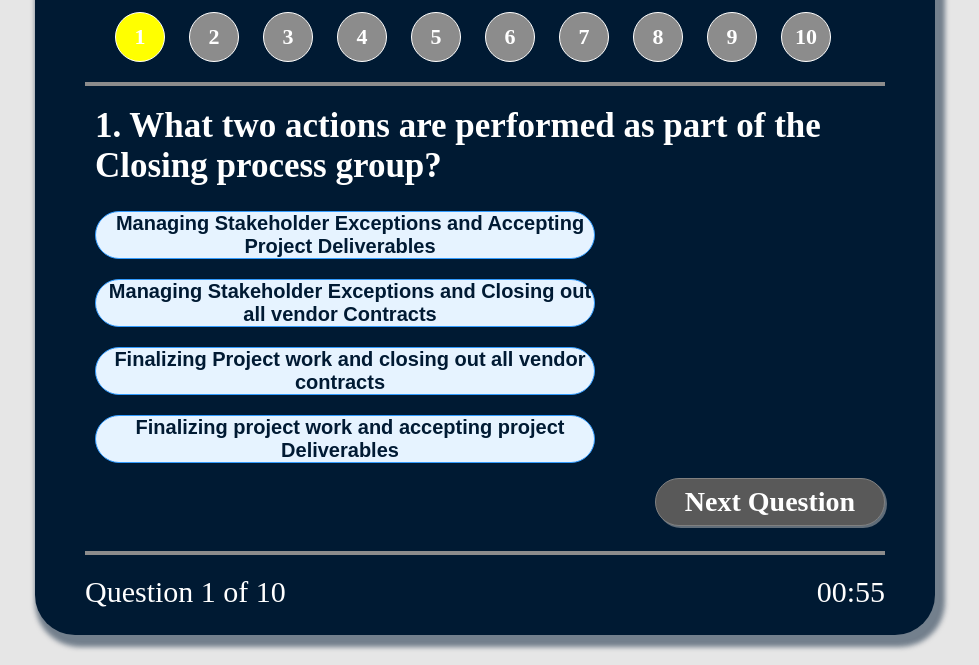
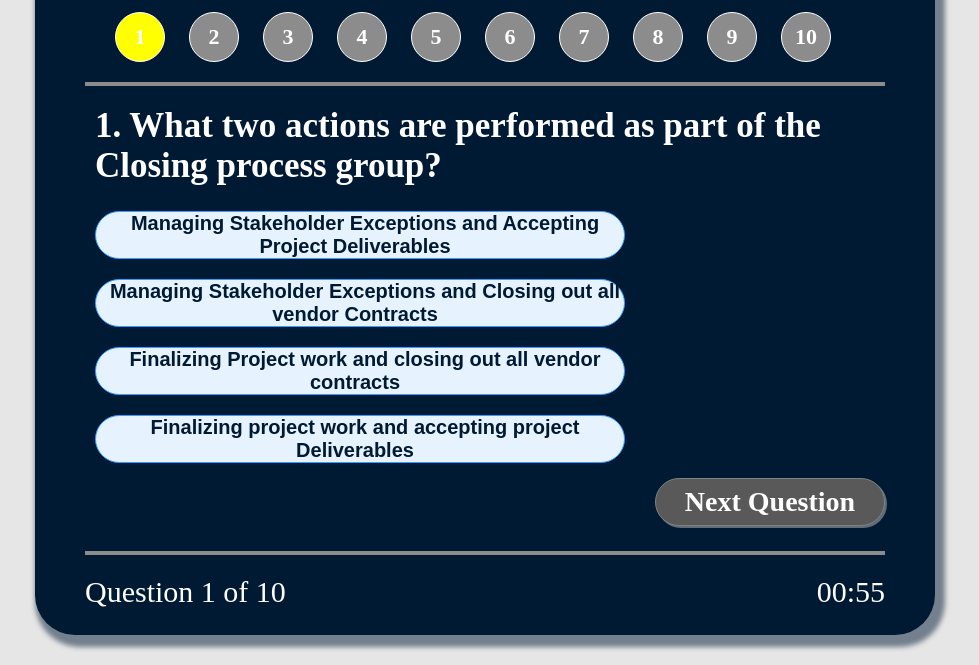
Before and after one commit to nbavaro1/PMP-Quiz, a plain HTML site: page indexPMP.html in a window 1280 px wide. Shown: the part 153-818 px from the top of the page, without its empty margins (155-1134 px from the left). Drawn offline with Linux system fonts and the light colour scheme.

Commit message:
Update stylePMP.css

```diff
--- a/stylePMP.css
+++ b/stylePMP.css
@@ -84,10 +84,10 @@ hr {
 .button {
 	position: relative;
 	background-color: #e6f3ff;
-	width: 500px;
+	width: auto;
 	height: auto;
 	border: 1.5px solid #339cff;
-	border-radius: 50px;
+	border-radius: 90px;
 	margin: 10px;
 }
 
```
